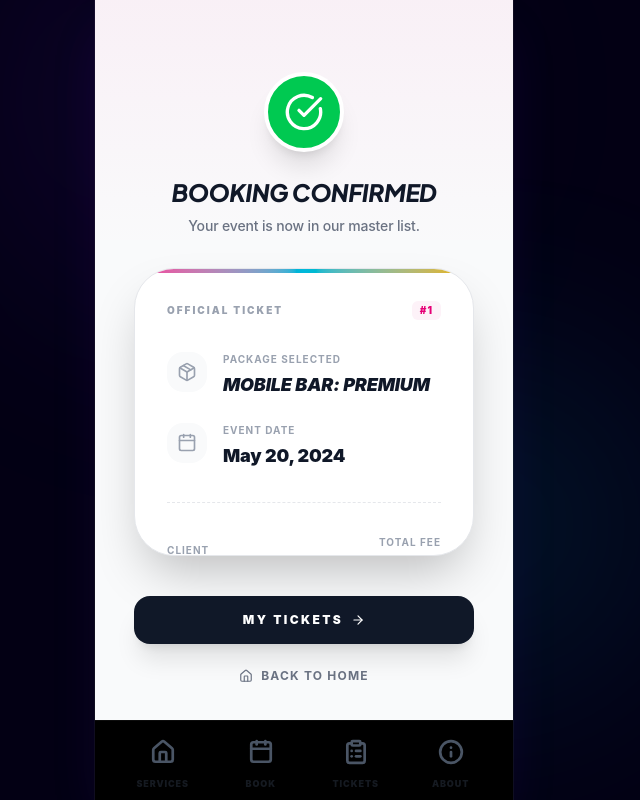
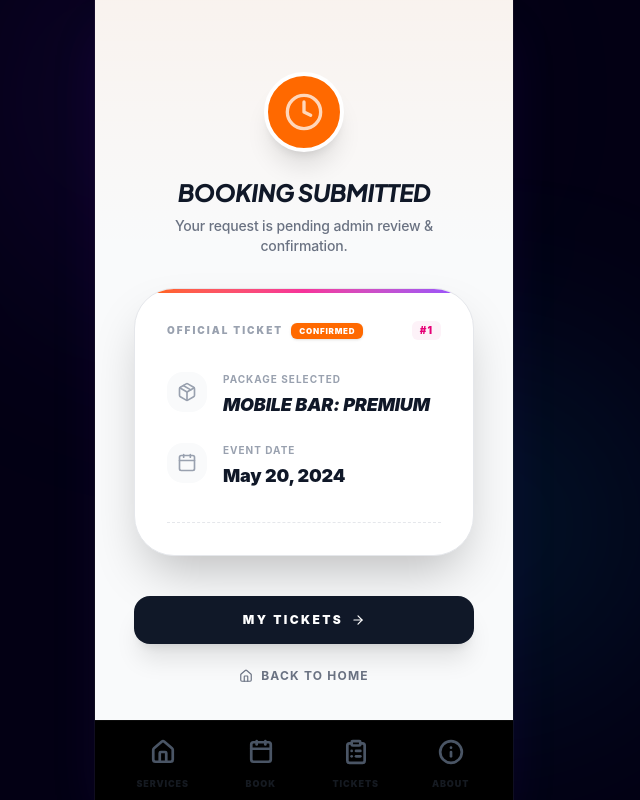
Before and after one commit to danieljayX/secret-corner-booking, a React (Vite) app: page /confirmation in a window 1280 px wide. Shown: the whole page, without its empty margins (336-976 px from the left). Built offline with nearby package versions, Linux system fonts and the light colour scheme.

Commit message:
fix: update OrderConfirmation page to display Booking Submitted / Pending Approval instead of Confirmed

```diff
--- a/src/pages/OrderConfirmation.jsx
+++ b/src/pages/OrderConfirmation.jsx
@@ -1,5 +1,5 @@
 import { useNavigate } from 'react-router-dom';
-import { CheckCircle, Calendar, Package, ArrowRight, Home as HomeIcon } from 'lucide-react';
+import { Clock, Calendar, Package, ArrowRight, Home as HomeIcon } from 'lucide-react';
 import { useContext } from 'react';
 import { BookingContext } from '../context/BookingContext';
 
@@ -13,28 +13,33 @@ export default function OrderConfirmation() {
   return (
     <div className="h-full flex flex-col items-center p-6 bg-gray-50 dark:bg-[#050505] relative overflow-hidden transition-colors">
       {/* Background glow */}
-      <div className="absolute top-0 left-0 w-full h-[500px] bg-gradient-to-b from-pink-500/5 dark:from-pink-500/10 via-transparent to-transparent pointer-events-none"></div>
+      <div className="absolute top-0 left-0 w-full h-[500px] bg-gradient-to-b from-orange-500/5 dark:from-orange-500/10 via-transparent to-transparent pointer-events-none"></div>
 
       <div className="mt-12 mb-8 flex flex-col items-center relative z-10">
-        <div className="w-20 h-20 bg-green-500 dark:bg-green-500/20 rounded-full flex items-center justify-center mb-6 shadow-xl dark:shadow-[0_0_30px_rgba(34,197,94,0.3)] border-4 border-white dark:border-green-500/30">
-          <CheckCircle size={40} className="text-white dark:text-green-400" />
+        <div className="w-20 h-20 bg-orange-500 dark:bg-orange-500/20 rounded-full flex items-center justify-center mb-6 shadow-xl dark:shadow-[0_0_30px_rgba(249,115,22,0.3)] border-4 border-white dark:border-orange-500/30">
+          <Clock size={40} className="text-white dark:text-orange-400 animate-pulse" />
         </div>
         <h1 className="text-2xl font-black text-gray-900 dark:text-white mb-2 text-center tracking-widest uppercase italic">
-          Booking Confirmed
+          Booking Submitted
         </h1>
-        <p className="text-gray-500 dark:text-gray-400 text-center text-sm font-medium">
-          Your event is now in our master list.
+        <p className="text-gray-500 dark:text-gray-400 text-center text-sm font-medium px-4">
+          Your request is pending admin review & confirmation.
         </p>
       </div>
 
       {/* Premium Receipt Card */}
       {latestBooking && (
         <div className="w-full max-w-[340px] bg-white dark:bg-[#0a0a0a] border border-gray-200 dark:border-white/10 rounded-[2.5rem] overflow-hidden shadow-2xl relative z-10 transition-colors animate-in fade-in slide-in-from-bottom-8 duration-700">
-          <div className="absolute top-0 left-0 right-0 h-1 bg-gradient-to-r from-pink-500 via-cyan-500 to-yellow-500"></div>
+          <div className="absolute top-0 left-0 right-0 h-1 bg-gradient-to-r from-orange-500 via-pink-500 to-violet-500"></div>
 
           <div className="p-8">
             <div className="flex justify-between items-center mb-8">
-              <span className="text-[10px] font-black text-gray-400 dark:text-gray-500 uppercase tracking-[0.2em]">Official Ticket</span>
+              <div className="flex items-center gap-2">
+                <span className="text-[10px] font-black text-gray-400 dark:text-gray-500 uppercase tracking-[0.2em]">Official Ticket</span>
+                <span className="px-2 py-0.5 rounded-md text-[8px] font-black uppercase tracking-widest bg-orange-500 text-white shadow-sm">
+                  {latestBooking.status || 'Pending'}
+                </span>
+              </div>
               <span className="text-[10px] font-black text-pink-600 dark:text-pink-400 uppercase tracking-widest bg-pink-50 dark:bg-pink-500/10 px-2 py-0.5 rounded-md">
                 #{latestBooking.id.toString().slice(-6)}
               </span>
@@ -76,9 +81,9 @@ export default function OrderConfirmation() {
             </div>
           </div>
 
-          <div className="bg-gray-50 dark:bg-white/5 p-4 flex justify-center transition-colors">
-             <p className="text-[9px] text-gray-400 dark:text-gray-500 font-bold uppercase tracking-[0.2em] text-center">
-               Present this ticket during the event setup.
+          <div className="bg-orange-50 dark:bg-orange-500/10 p-4 flex justify-center transition-colors">
+             <p className="text-[9px] text-orange-600 dark:text-orange-400 font-bold uppercase tracking-[0.2em] text-center">
+               ⚠️ Admin review required to confirm slot.
              </p>
           </div>
         </div>
```
